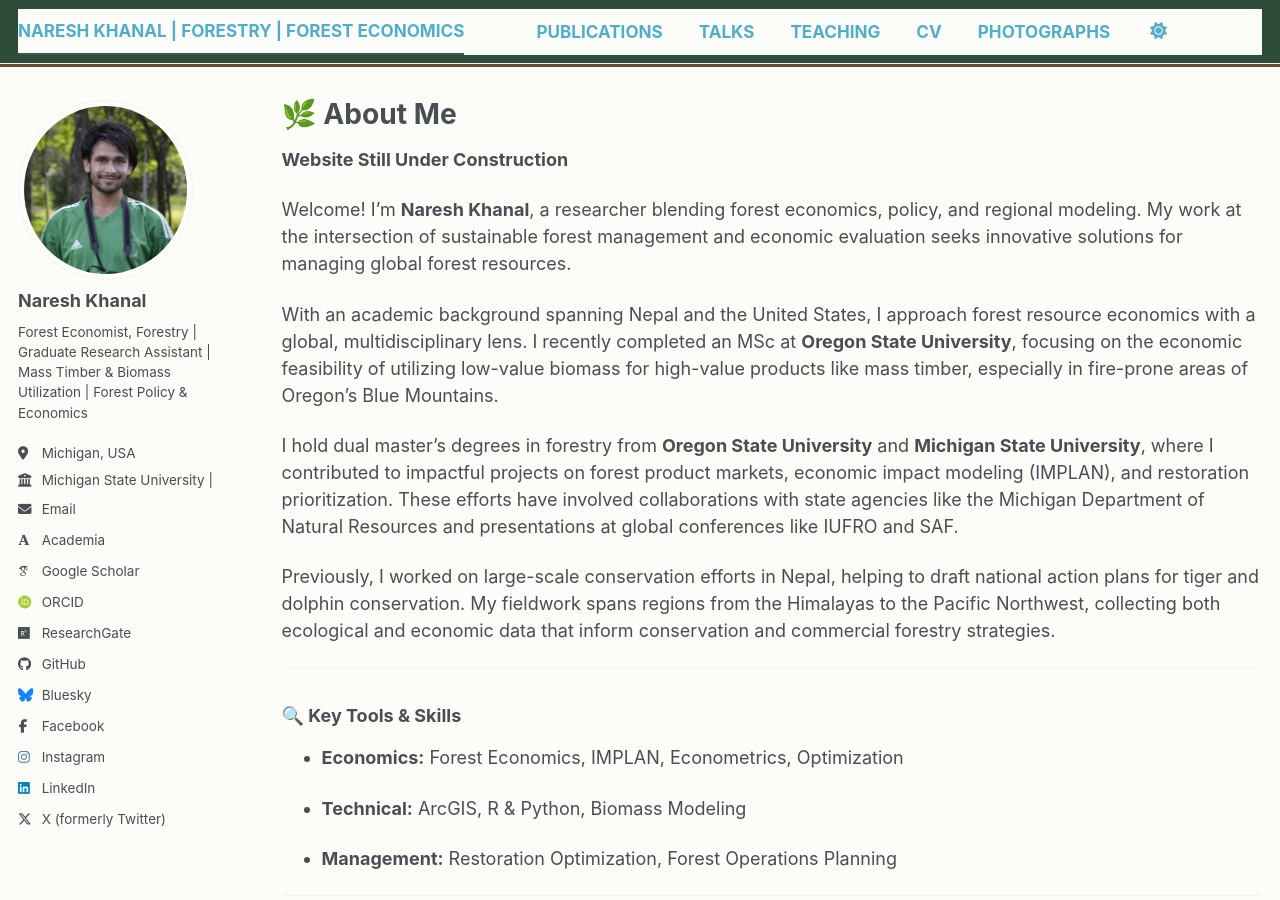
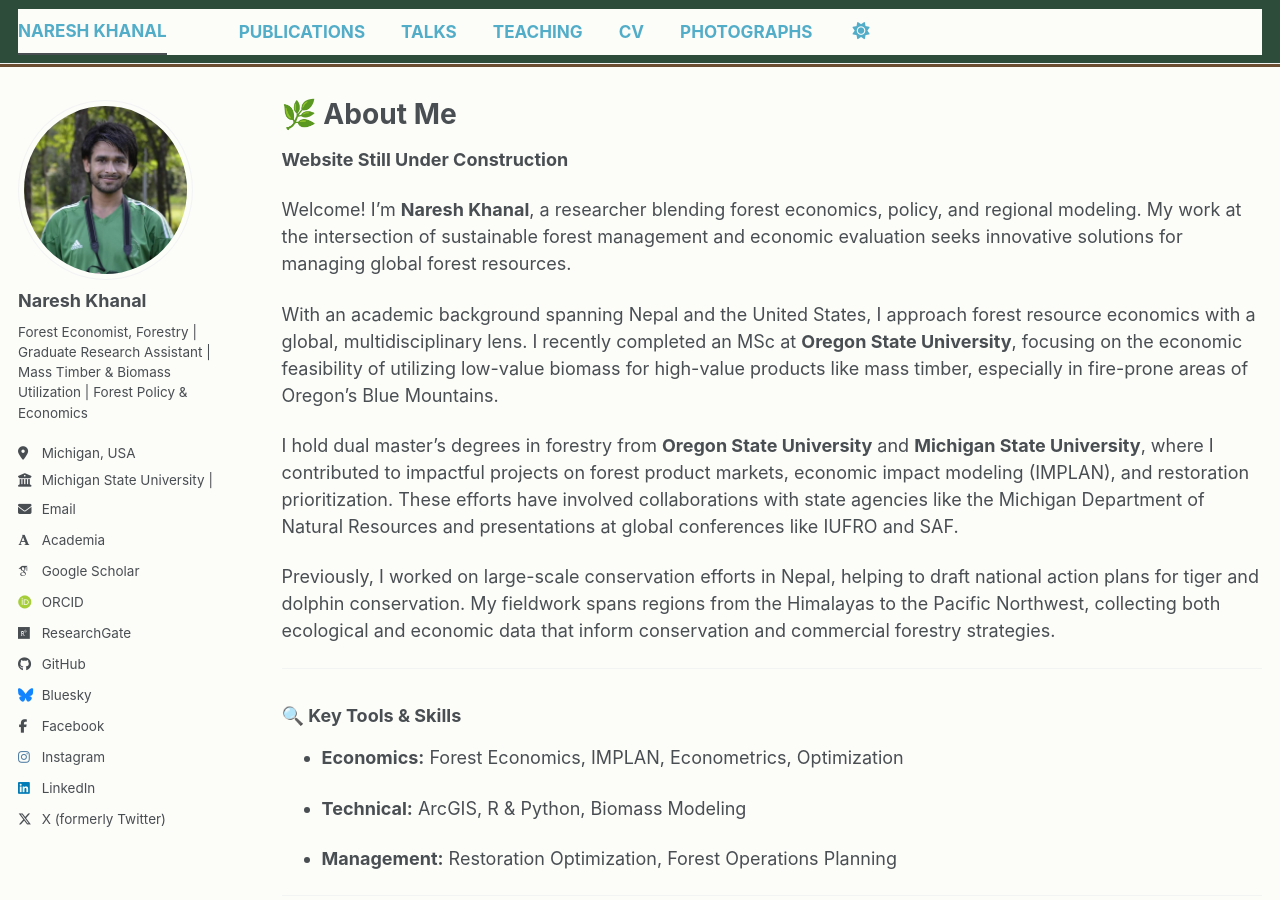
Before and after one commit to Nishani53/Nishani53.github.io, a Jekyll site: the page built from _pages/about.md, in a window 1280 px wide and 900 px high. Built offline with Jekyll 4.4.1, drawn with Linux system fonts in a browser that asks for light colours; some web fonts are replaced; a script bundle is joined from its source files by our own code; library files that are not in the unit come from our copies.

Commit message:
Update _config.yml

```diff
--- a/_config.yml
+++ b/_config.yml
@@ -9,7 +9,7 @@
 # Basic Site Settings
 locale                   : "en-US"
 site_theme               : "default"
-title                    : "Naresh Khanal | Forestry | Forest Economics"
+title                    : "Naresh Khanal"
 title_separator          : "-"
 name                     : &name "Naresh Khanal"
 description              : &description "Official academic website of Naresh Khanal, a researcher at Oregon State University/ Michigan State University, specializing in forest resource economics, mass timber, and regional modeling."
```
